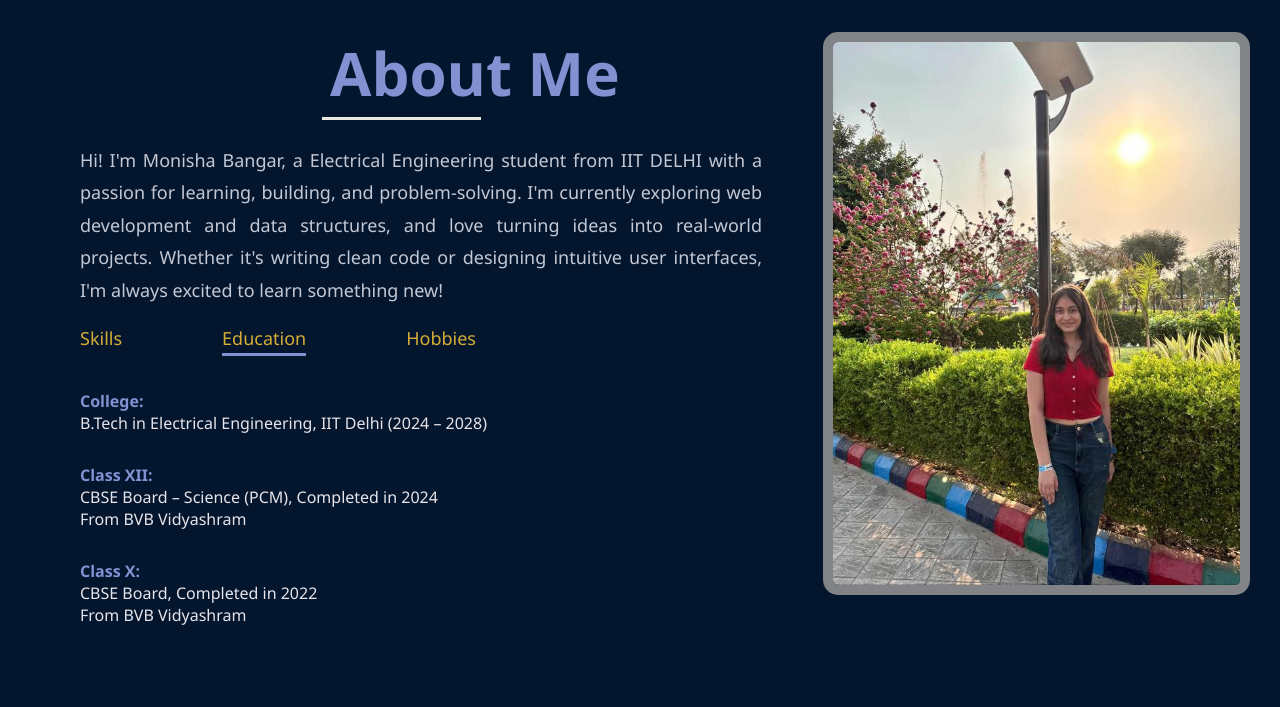
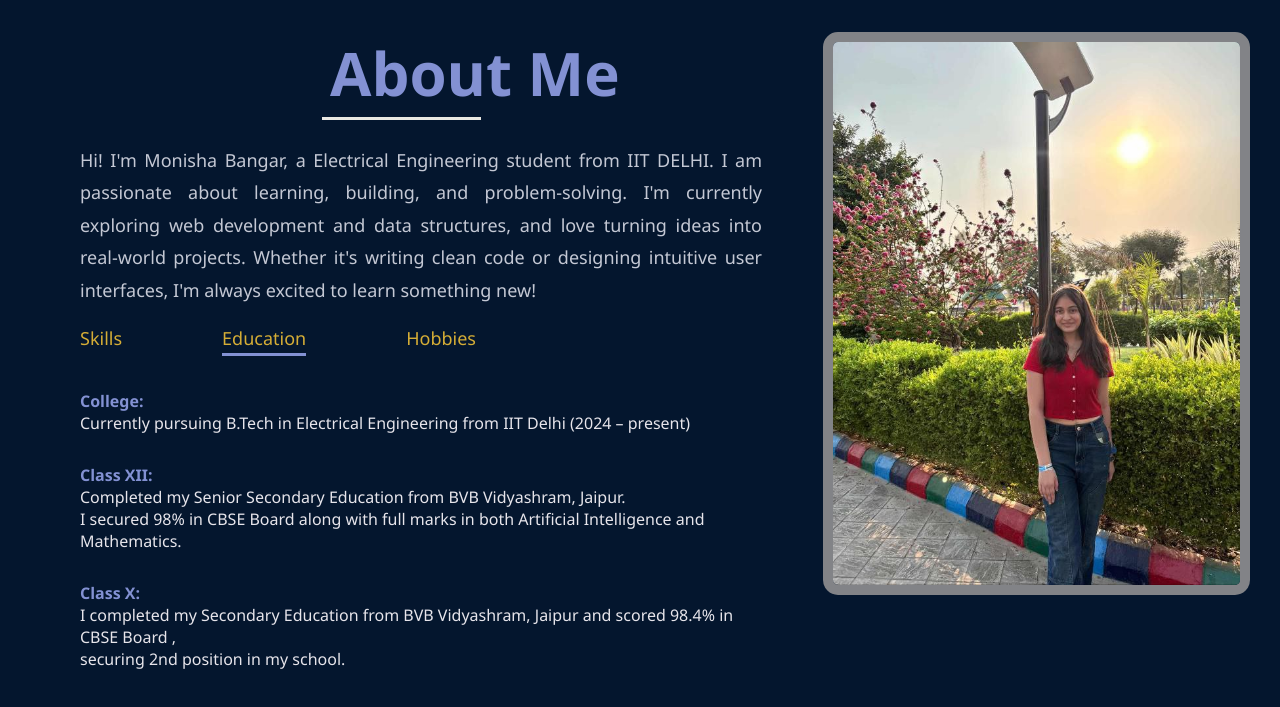
Before and after one commit to monisha8878/My-Portfolio, a plain HTML site: page index.html in a window 1280 px wide. Both pictures are taken after a click on the element "Education". Shown: the part 938-1645 px from the top of the page. Drawn offline with Linux system fonts and the light colour scheme.

Commit message:
updated html

```diff
--- a/index.html
+++ b/index.html
@@ -51,7 +51,7 @@
         <div class="row">
         <div class="about-col-1">
             <h1 class="subtitle"> About Me  </h1>
-            <p class="description">Hi! I'm Monisha Bangar, a Electrical Engineering student from IIT DELHI  with a passion for learning, building, and problem-solving.
+            <p class="description">Hi! I'm Monisha Bangar, a Electrical Engineering student from IIT DELHI. I am passionate about learning, building, and problem-solving.
                 I'm currently exploring web development and data structures, and love turning ideas into real-world projects.
                 Whether it's writing clean code or designing intuitive user interfaces, I'm always excited to learn something new! </p>
         <div class="tabtitles">
@@ -68,26 +68,25 @@
                     Git, GitHub, VS Code, Canva</li>
                 <!-- <li><strong><span>Fundamentals:</span></strong> <br> Object-Oriented Programming (OOP), Data Structures & Algorithms (DSA)</li> -->
 
-                <li><strong><span>Soft Skills:</span></strong> <br>Communication, Collaboration, Quick Learning, Problem-Solving</li></li>
+                <li><strong><span>Soft Skills:</span></strong> <br>Communication, Collaboration, Quick Learning, Problem-Solving, Leadership</li></li>
             </ul>
         </div>
         <div class="tabcontents" id="Education">
         <ul>
                 <li>
                     <strong><span>College:</span></strong><br>
-                    B.Tech in Electrical Engineering, IIT Delhi (2024 – 2028)
+                     Currently pursuing B.Tech in Electrical Engineering from IIT Delhi (2024 – present)
                 </li>
 
                 <li>
                     <strong><span>Class XII:</span></strong><br>
-                    CBSE Board – Science (PCM), Completed in 2024
-                    <br> From BVB Vidyashram
+                    Completed my Senior Secondary Education from BVB Vidyashram, Jaipur. <br>
+                    I secured 98% in CBSE Board along with full marks in both Artificial Intelligence and Mathematics.
                 </li>
 
                 <li>
                     <strong><span>Class X:</span></strong><br>
-                    CBSE Board, Completed in 2022
-                    <br> From BVB Vidyashram
+                    I completed my  Secondary Education from BVB Vidyashram, Jaipur and scored  98.4% in CBSE Board ,<br>  securing 2nd position in my school.
                 </li>
         </ul>
         </div>
--- a/style.css
+++ b/style.css
@@ -79,6 +79,7 @@ nav {
    color: #e2a5e9cb;
 
    font-size: 30px;
+   font-style: italic;
    padding-right: 0ch;
    line-height: 1.6;
    display: inline block;
```
